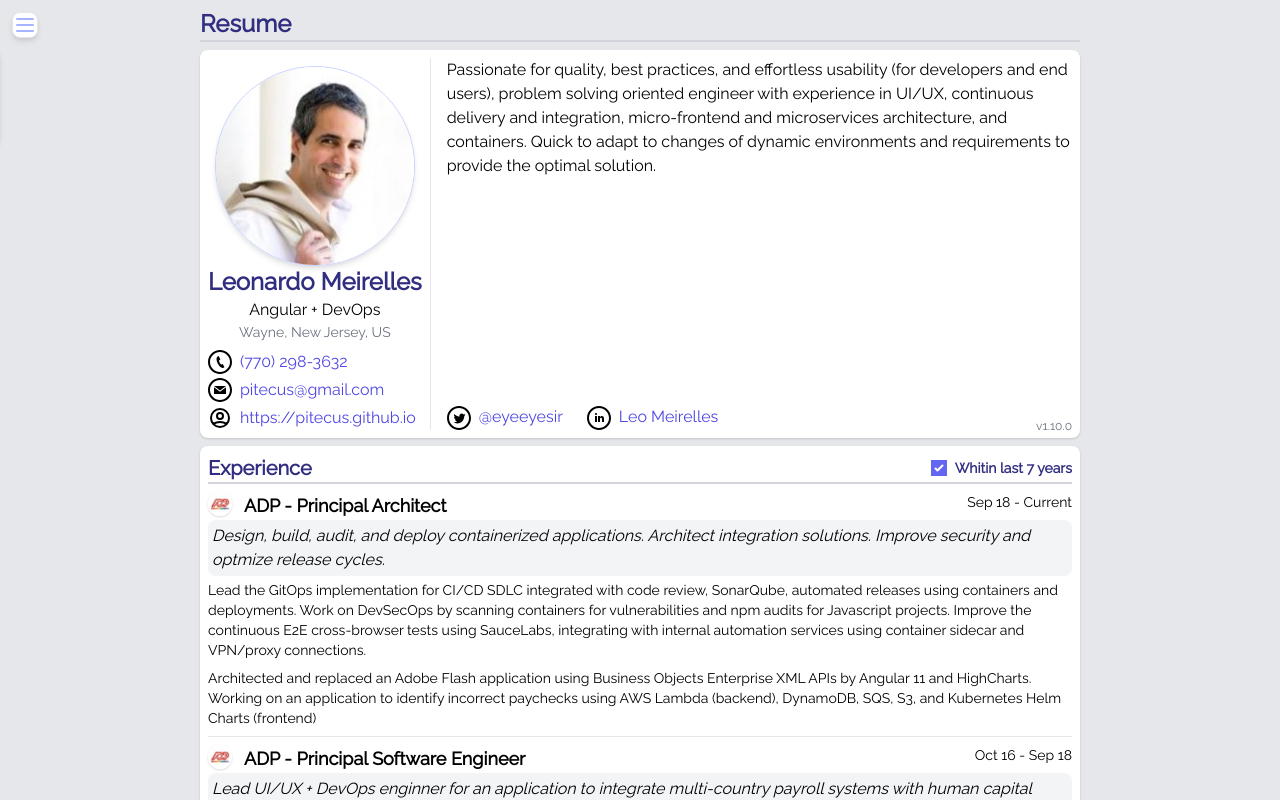
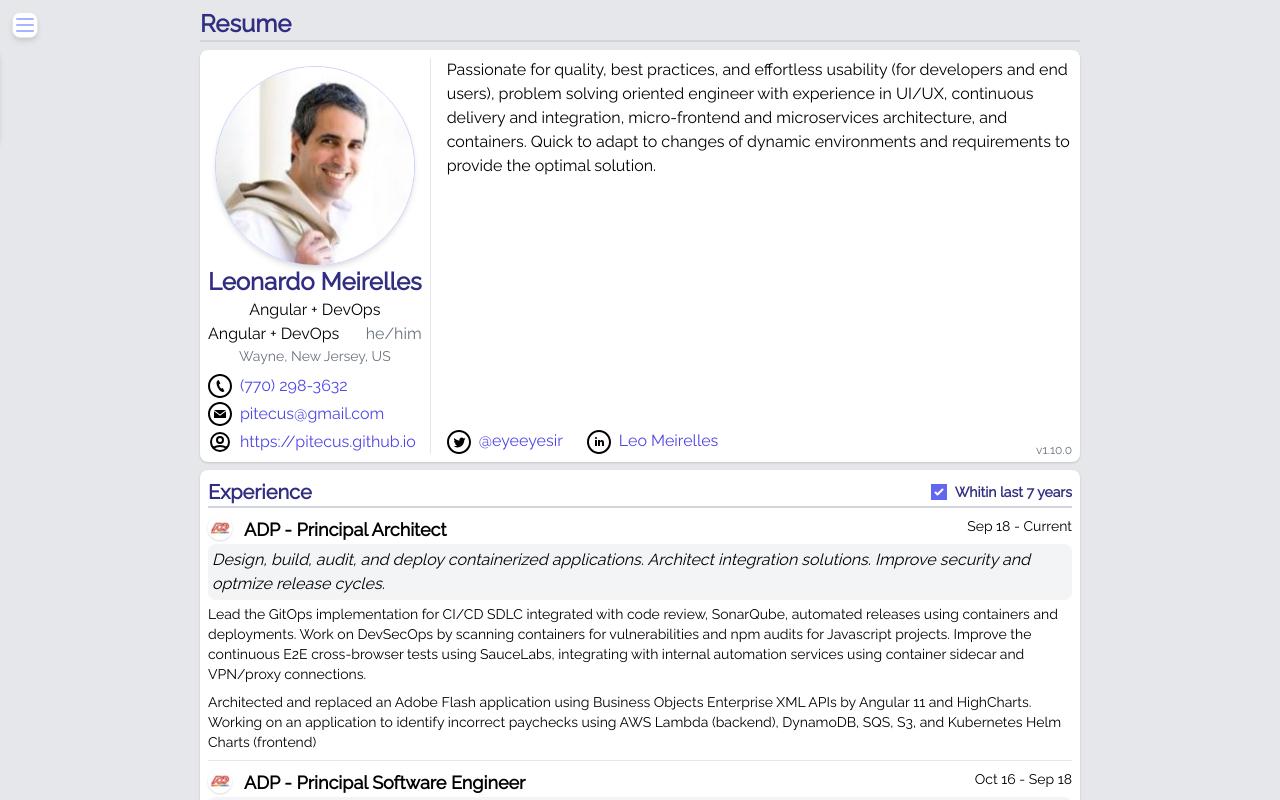
Before and after one commit to pitecus/meirelles, an Angular app: page /#/resume in a window 1280 px wide. Shown: the top 800 px of the page. Built offline with nearby package versions, Linux system fonts and the light colour scheme.

Commit message:
feat: add pronoun to resume

```diff
--- a/src/app/resume/basics.ts
+++ b/src/app/resume/basics.ts
@@ -11,6 +11,7 @@
   name: string;
   phone: string;
   picture: string;
+  pronoun: string;
   profiles?: Profile[] | null;
   summary: string;
   website: string;
--- a/src/app/resume/resume.component.html
+++ b/src/app/resume/resume.component.html
@@ -20,6 +20,13 @@
         <h1 class="font-semibold text-2xl text-indigo-900 ">{{resume.basics.name}}</h1>
         <!-- Label -->
         <p>{{resume.basics.label}}</p>
+        <!-- Label and pronoun -->
+        <div class="flex justify-between">
+          <!-- Label -->
+          <p>{{resume.basics.label}}</p>
+          <!-- Pronoun -->
+          <p class="text-gray-500">{{resume.basics.pronoun}}</p>
+        </div>
         <!-- Location -->
         <p class="text-gray-500 text-sm mb-2">{{resume.basics.location?.city}},
           {{resume.basics.location?.region}},
--- a/src/assets/resume.json
+++ b/src/assets/resume.json
@@ -13,6 +13,7 @@
     "name": "Leonardo Meirelles",
     "phone": "(770) 298-3632",
     "picture": "leo-meirelles.jpeg",
+    "pronoun": "he/him",
     "profiles": [
       {
         "network": "Twitter",
```
